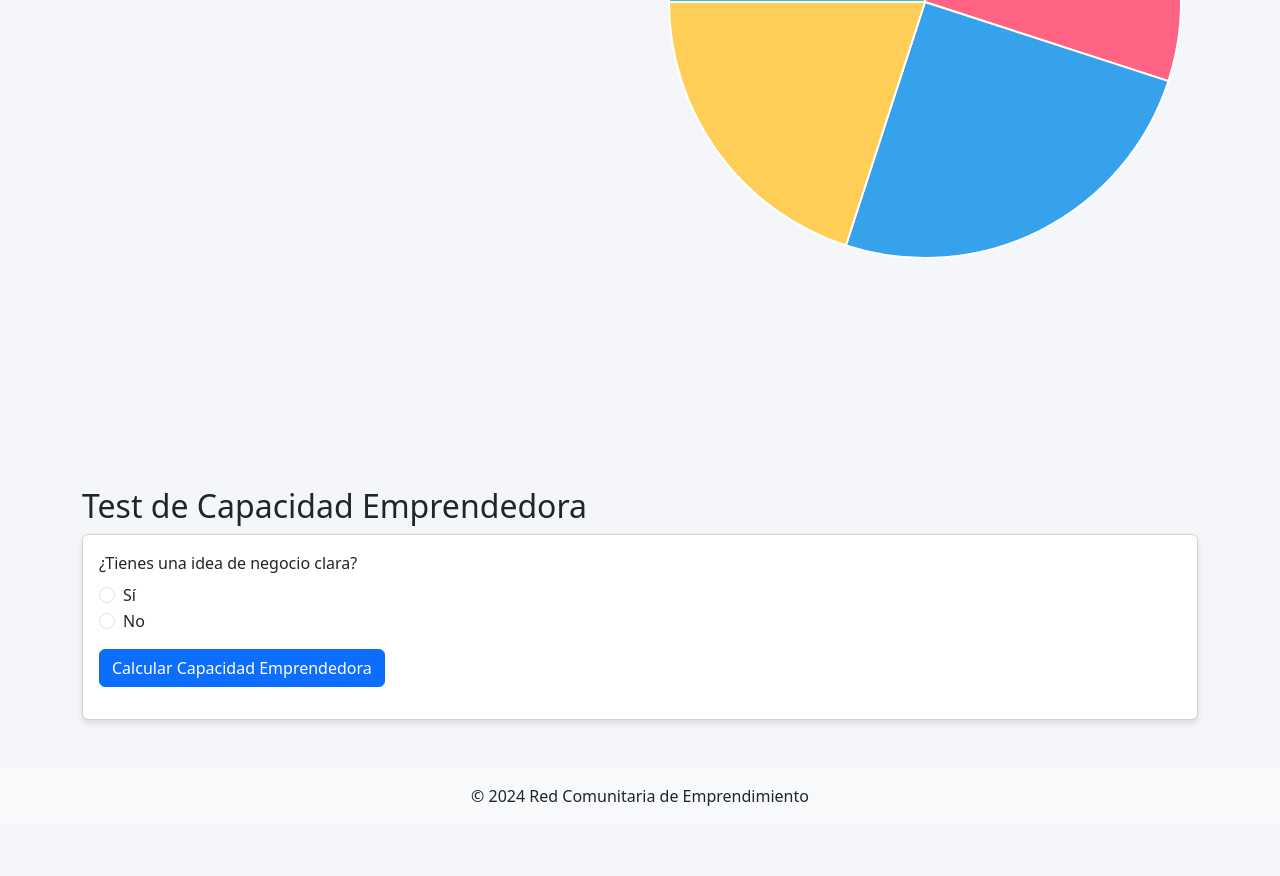
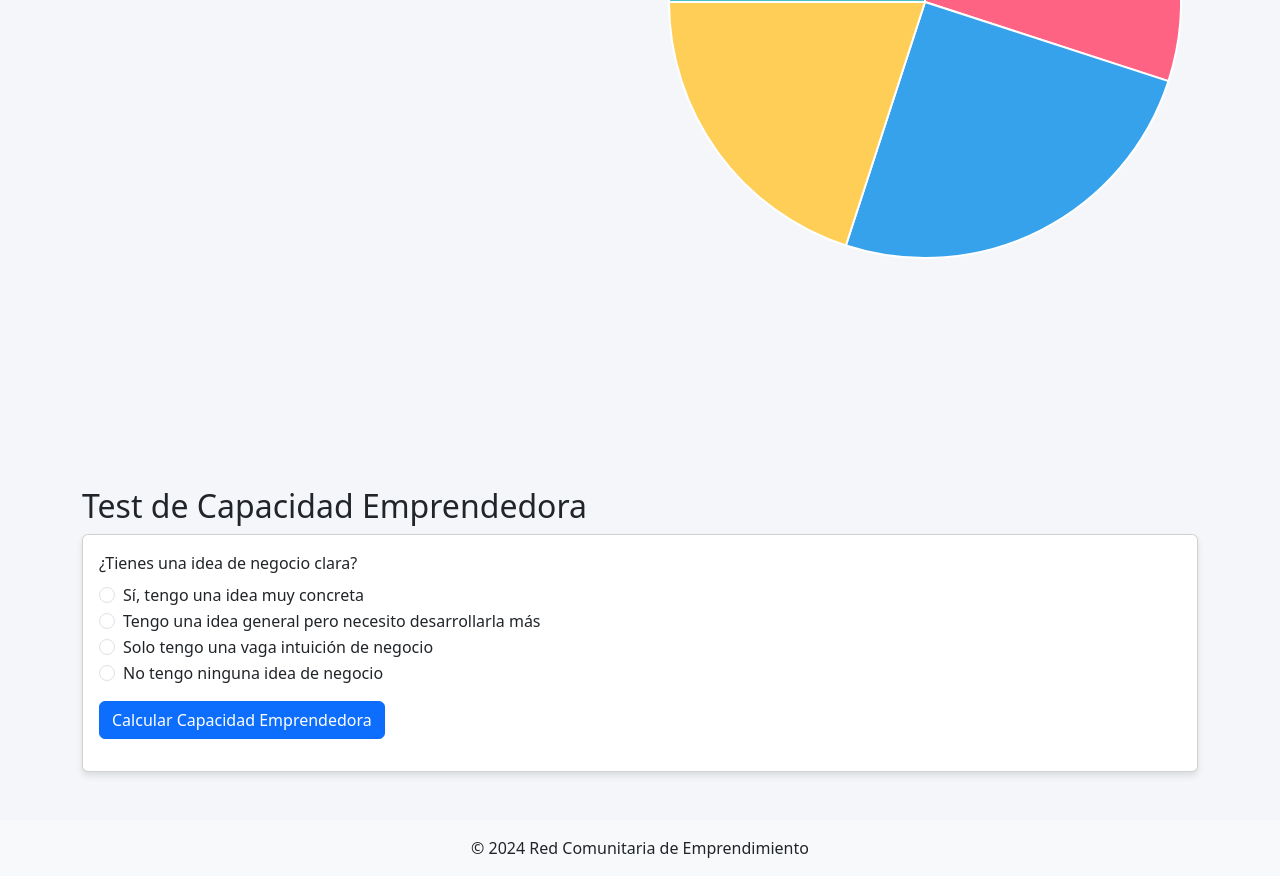
Before and after one commit to maniluisa/redcomunitaria.github.io, a plain HTML site: page index.html in a window 1280 px wide. Shown: the part 657-1533 px from the top of the page. Before the commit the page ends 1481 px from the top, so only its background shows below. Drawn offline with nearby package versions, Linux system fonts and the light colour scheme.

Commit message:
Update index.htmlformulario test

```diff
--- a/index.html
+++ b/index.html
@@ -73,7 +73,7 @@
             </div>
         </section>
 
-        <section id="test" class="mt-5">
+        <!-- <section id="test" class="mt-5">
             <h2>Test de Capacidad Emprendedora</h2>
             <div class="card">
                 <div class="card-body">
@@ -89,13 +89,48 @@
                                 <label class="form-check-label">No</label>
                             </div>
                         </div>
-                        <!-- Más preguntas similares -->
+
+                        <button type="submit" class="btn btn-primary">Calcular Capacidad Emprendedora</button>
+                    </form>
+                    <div id="resultadoTest" class="mt-3"></div>
+                </div>
+            </div>
+        </section> -->
+
+        <section id="test" class="mt-5">
+            <h2>Test de Capacidad Emprendedora</h2>
+            <div class="card">
+                <div class="card-body">
+                    <form id="testEmprendimiento">
+                        <div class="mb-3">
+                            <label class="form-label">¿Tienes una idea de negocio clara?</label>
+                            <div class="form-check">
+                                <input class="form-check-input" type="radio" name="pregunta1" value="4">
+                                <label class="form-check-label">Sí, tengo una idea muy concreta</label>
+                            </div>
+                            <div class="form-check">
+                                <input class="form-check-input" type="radio" name="pregunta1" value="2">
+                                <label class="form-check-label">Tengo una idea general pero necesito desarrollarla más</label>
+                            </div>
+                            <div class="form-check">
+                                <input class="form-check-input" type="radio" name="pregunta1" value="1">
+                                <label class="form-check-label">Solo tengo una vaga intuición de negocio</label>
+                            </div>
+                            <div class="form-check">
+                                <input class="form-check-input" type="radio" name="pregunta1" value="0">
+                                <label class="form-check-label">No tengo ninguna idea de negocio</label>
+                            </div>
+                        </div>
+
+                        <!-- Agrego más preguntas aquí -->
+
                         <button type="submit" class="btn btn-primary">Calcular Capacidad Emprendedora</button>
                     </form>
                     <div id="resultadoTest" class="mt-3"></div>
                 </div>
             </div>
         </section>
+
     </div>
 
     <footer class="bg-light text-center py-3 mt-5">
```
